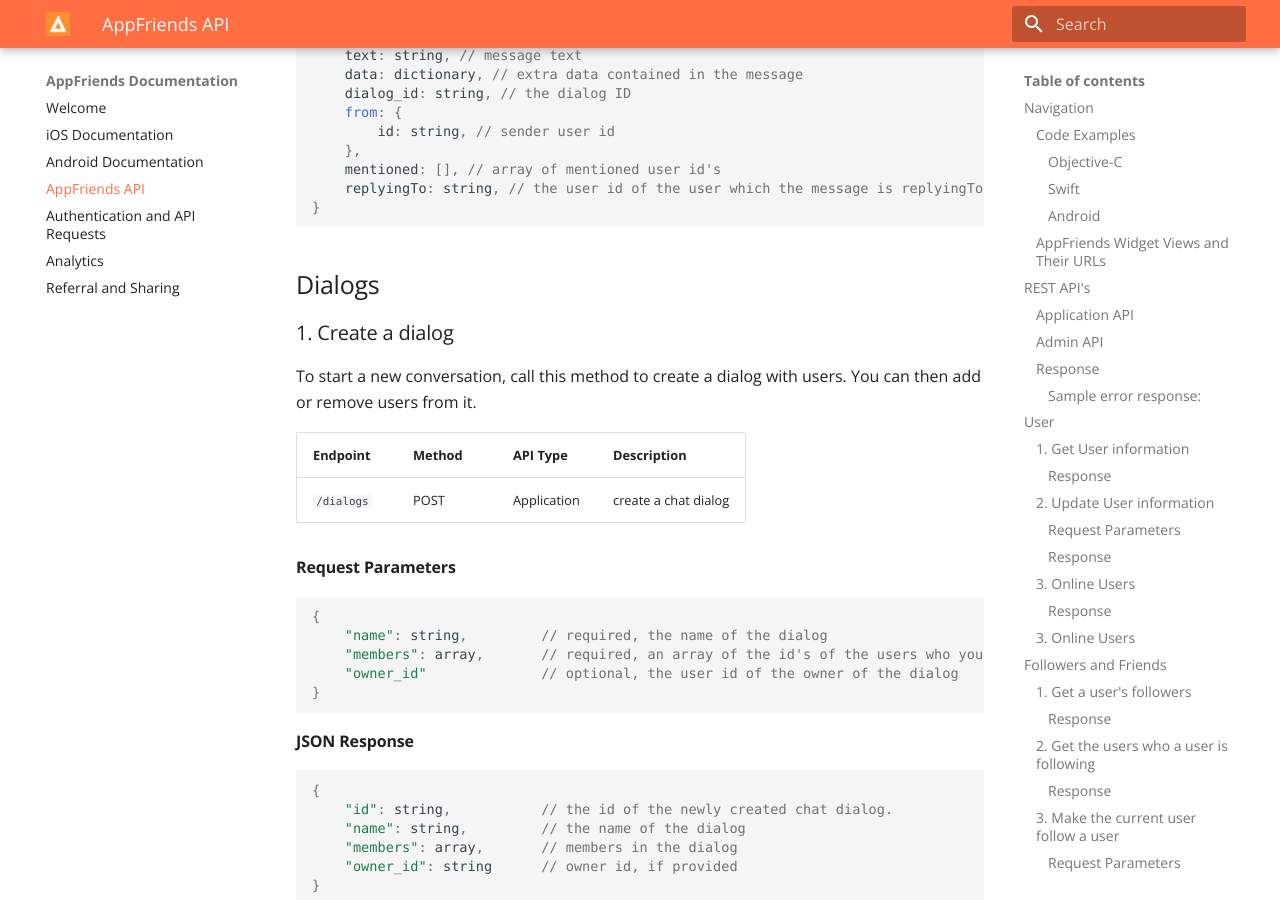
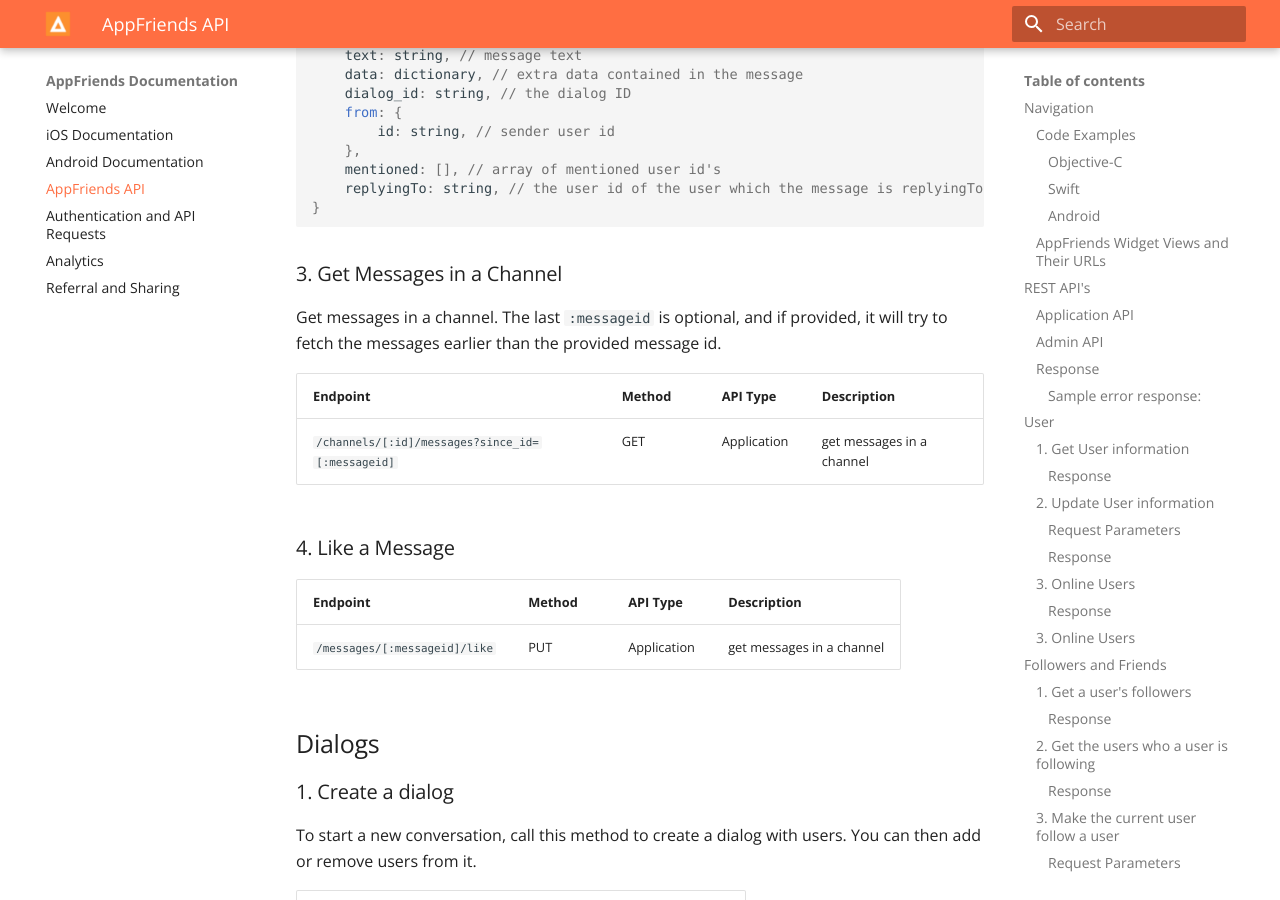
Before and after one commit to Hacknocraft/AppFriendsDocs, an MkDocs documentation site: the page built from docs/api.md, in a window 1280 px wide and 900 px high, scrolled down 18176 px. Built offline with MkDocs 1.6.1 and Material for MkDocs 9.7.7, drawn with Linux system fonts in a browser that asks for light colours; some web fonts are replaced; old or Windows-style settings are respelled for this version of MkDocs.

Commit message:
updated doc

````diff
--- a/docs/api.md
+++ b/docs/api.md
@@ -683,6 +683,19 @@
 }
 ```
 
+### 3. Get Messages in a Channel
+Get messages in a channel. The last `:messageid` is optional, and if provided, it will try to fetch the messages earlier than the provided message id.
+
+Endpoint      | Method        | API Type      | Description
+------------- | ------------- | ------------- | -------------
+`/channels/[:id]/messages?since_id=[:messageid]` | GET | Application | get messages in a channel
+
+### 4. Like a Message
+Endpoint      | Method        | API Type      | Description
+------------- | ------------- | ------------- | -------------
+`/messages/[:messageid]/like` | PUT | Application | get messages in a channel
+
+
 ## Dialogs
 ### 1. Create a dialog
 To start a new conversation, call this method to create a dialog with users. You can then add or remove users from it.
````
